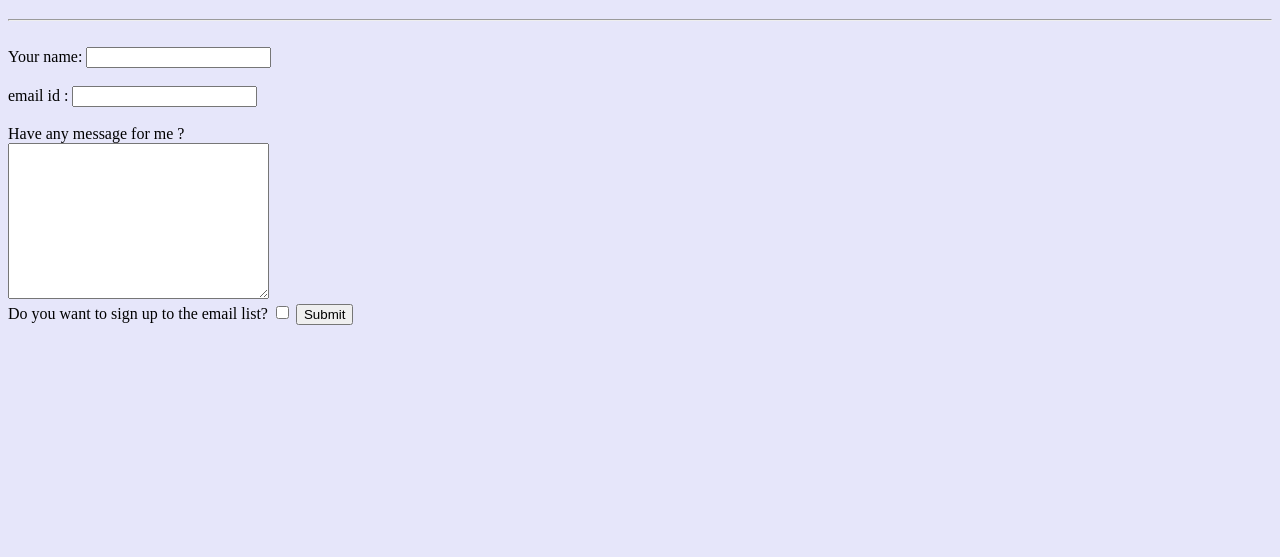
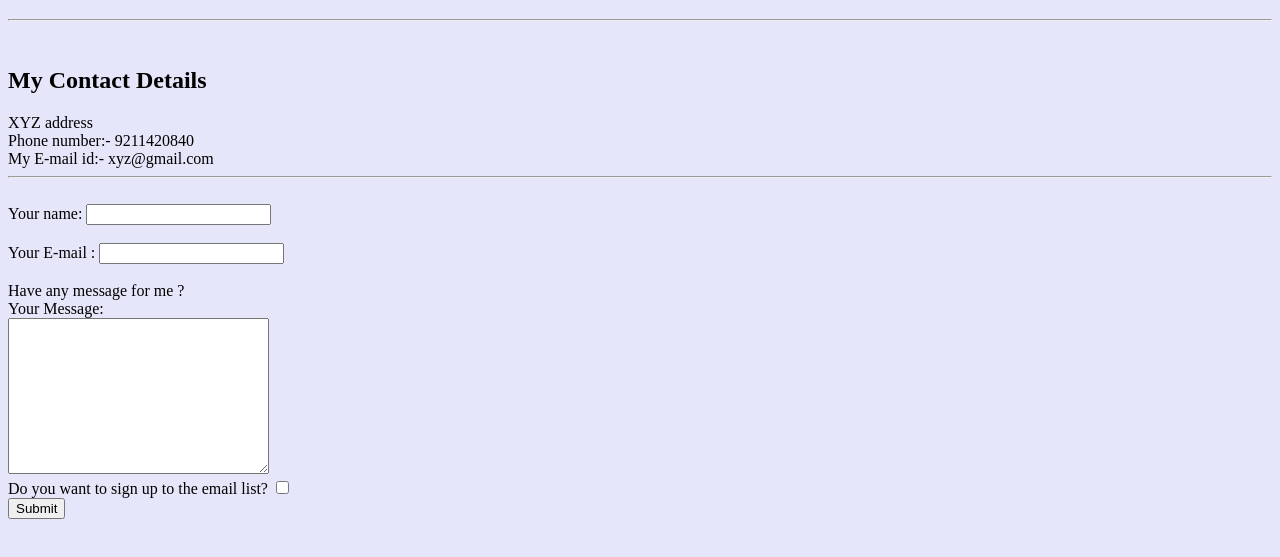
Before and after one commit to srish-creator/CV, a plain HTML site: page Contact-me.html in a window 1280 px wide. Shown: the part 61-618 px from the top of the page. Drawn offline with Linux system fonts and the light colour scheme.

Commit message:
Add files via upload

```diff
--- a/Contact-me.html
+++ b/Contact-me.html
@@ -12,17 +12,24 @@
 
     <form class="" action="mailto:chauhansrishti1411@gmail.com" method="POST">
         <br>
-
+        <h2>My Contact Details</h2>
+        <label>XYZ address</label><br>
+        <label>Phone number:- 9211420840</label><br>
+        <label>My E-mail id:- xyz@gmail.com</label><br>
+        <hr>
+        <br>
         <label> Your name:</label>
         <input type="text" name=" " value="">
    <br>
    <br>
-        <label>email id :</label>
+        <label>Your E-mail :</label>
         <input type="email" name="" value=""><br><br>
         <label>Have any message for me ? </label><br>
+        <label>Your Message:</label><br>
         <textarea name ="name" rows="10" cols="30"></textarea><br>
         <label>Do you want to sign up to the email list?</label>
         <input type="checkbox" name=" " value="">
+        <br>
 
         <input type="submit" name="">
           </form>
```
